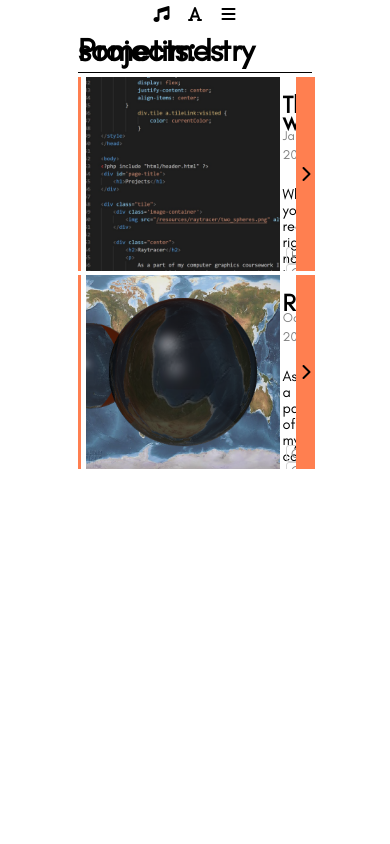
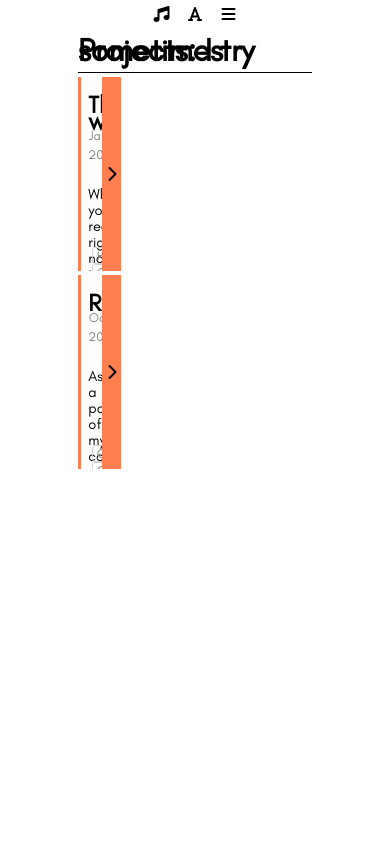
Before and after one commit to szkow/personal-website, a PHP site: page /projects.php in a window 390 px wide. Run offline with PHP 8.4, Linux system fonts and the light colour scheme; data that the repository does not hold is empty; some libraries are stand-ins or nearby versions.

Commit message:
add(projects): more tags, adjusts style (#16)

```diff
--- a/projects.php
+++ b/projects.php
@@ -30,11 +30,24 @@
             width: calc(100% - 2 * var(--column-margin));
             margin: 1% var(--column-margin) 1% var(--column-margin);
             overflow: hidden;
+            background: white;
+        }
+
+        @media (max-width: 750px) {
+            div.tile div.image-container {
+                width: 0;
+            }
+        }
+
+        @media (min-width: 750px) {
+            div.tile div.image-container {
+                width: var(--entry-height);
+            }
         }
 
         div.tile div.image-container {
             float: left;
-            width: var(--entry-height);
+            /* width: var(--entry-height); */
             height: 100%;
             margin: 0 0 0 5px;
             overflow: hidden;
@@ -149,6 +162,7 @@
                 <li>HTML</li>
                 <li>CSS</li>
                 <li>JavaScript</li>
+                <li>Git</li>
             </ul>
         </div>
 
```
